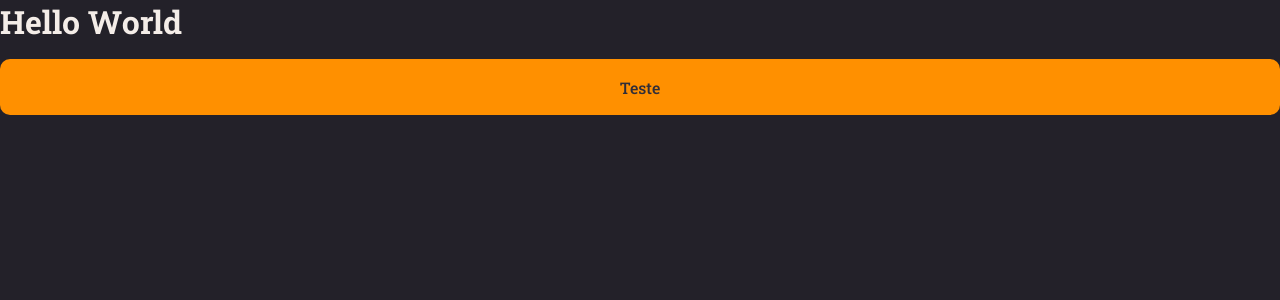
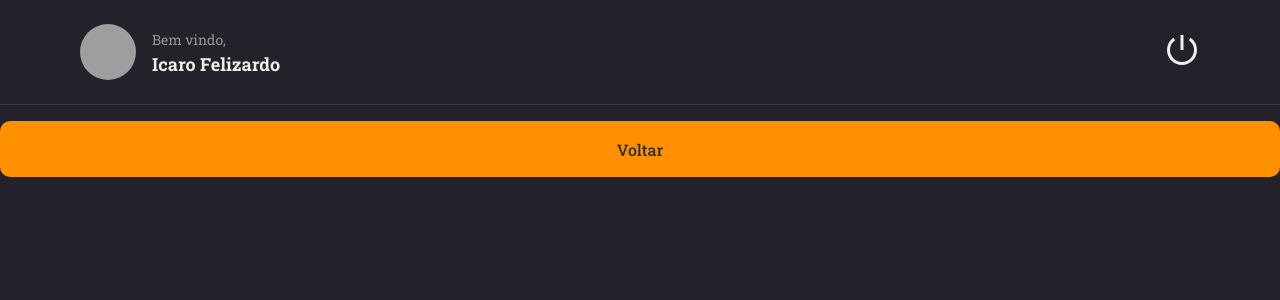
Before and after one commit to Icaro-Felizardo/FrontendReactExplorer, a React (Vite) app in the folder rocketnotes/: page / in a window 1280 px wide. Shown: the top 300 px of the page. Built offline with nearby package versions, Linux system fonts and the light colour scheme; grey boxes are pictures that could not be loaded.

Commit message:
Criação de cabeçalho

```diff
--- a/rocketnotes/package.json
+++ b/rocketnotes/package.json
@@ -11,6 +11,7 @@
   "dependencies": {
     "react": "^18.2.0",
     "react-dom": "^18.2.0",
+    "react-icons": "^4.7.1",
     "styled-components": "^5.3.6"
   },
   "devDependencies": {
--- a/rocketnotes/src/components/button.jsx
+++ b/rocketnotes/src/components/Button/index.jsx
@@ -1,6 +1,6 @@
 import { Container } from "./styles";
 
-export function Button({ title, loading }){
+export function Button({ title, loading= false }){
     return(
     <Container type="button" disabled = {loading}>
         {loading ? 'carregando' : title}
--- /dev/null
+++ b/rocketnotes/src/components/Header/index.jsx
@@ -0,0 +1,21 @@
+import { Container, Profile, Logout } from "./styles";
+import { RiShutDownLine } from 'react-icons/ri'
+
+
+export function Header(){
+    return(
+    <Container>
+        <Profile>
+            <img src="https://github.com/Icaro-Felizardo.png" alt="" />
+            <div>
+                <span>Bem vindo,</span>
+                <strong>Icaro Felizardo</strong>
+            </div>
+        </Profile>
+
+        <Logout>
+            <RiShutDownLine />
+        </Logout>
+    </Container>
+    );
+}
--- /dev/null
+++ b/rocketnotes/src/components/Header/styles.js
@@ -0,0 +1,57 @@
+import styled from 'styled-components';
+
+export const Container = styled.header`
+    grid-area: header;
+
+    height: 105px;
+    width: 100%;
+
+    border-bottom-width: 1px;
+    border-bottom-style: solid;
+    border-bottom-color: ${({theme}) => theme.COLORS.BACKGROUND_700};
+
+    display: flex;
+    justify-content: space-between;
+
+    padding: 0 80px;
+`;
+
+export const Profile = styled.div`
+    display: flex;
+    align-items: center;
+
+    > img{
+        width: 56px;
+        height: 56px;
+
+        border-radius: 50%;
+    }
+
+    > div{
+        display: flex;
+        flex-direction: column;
+        margin-left: 16px;
+        line-height: 24px;
+
+        span{
+            font-size: 14px;
+            color: ${({theme}) => theme.COLORS.GRAY_100};
+        }
+
+        strong{
+            font-size: 18px;
+            color: ${({theme}) => theme.COLORS.WHITE};
+        }
+    }
+
+`;
+
+export const Logout = styled.button`
+    border: none;
+    background: none;
+
+    >svg{
+        color: ${({theme})=> theme.COLORS.WHITE};
+        font-size: 36px;
+    }
+`;
--- a/rocketnotes/src/pages/Details/index.jsx
+++ b/rocketnotes/src/pages/Details/index.jsx
@@ -1,13 +1,13 @@
-import "./styles.js"
 import { Container } from "./styles.js"
-import { Button } from "../../components/button"
+import { Header } from "../../components/Header"
+import { Button } from "../../components/Button"
 
 export function Details(){
 
   return(
     <Container>
-      <h1>Hello World</h1>
-      <Button title="Teste" />
+      <Header />
+      <Button title="Voltar" />
     </Container>
   )
 }
--- a/rocketnotes/src/pages/Details/styles.js
+++ b/rocketnotes/src/pages/Details/styles.js
@@ -1,5 +1,12 @@
 import styled from "styled-components"
 
 export const Container = styled.div`
+    width: 100%;
+    height: 100vh;
 
+    display: grid;
+    grid-template-rows: 105px auto;
+    grid-template-areas:
+    "header"
+    "content";
 `;
```
Also changed, not shown: rocketnotes/src/components/Button/styles.js (renamed from rocketnotes/src/components/styles.js), 1 other file (tests, documents, lock files or other folders).
